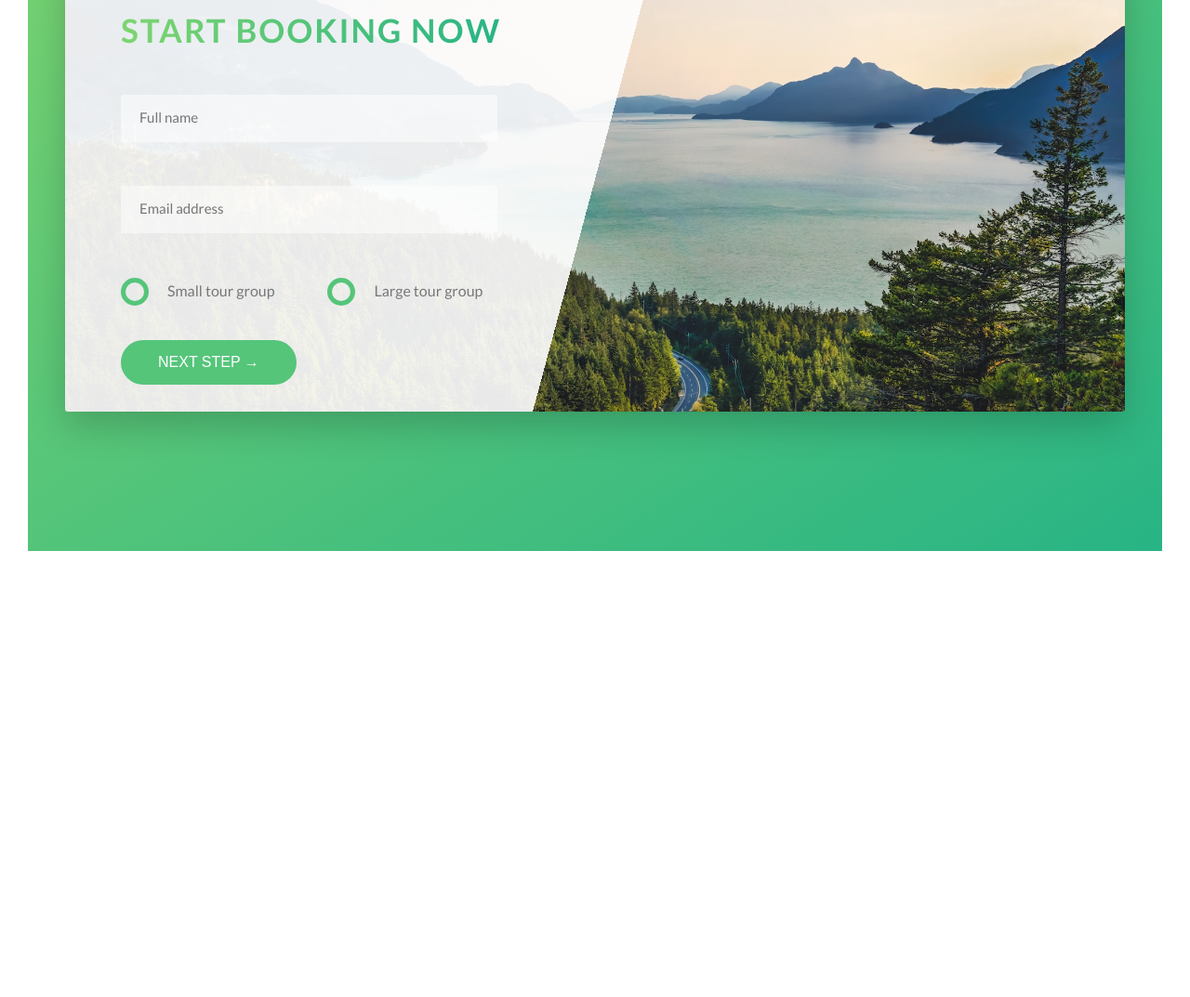
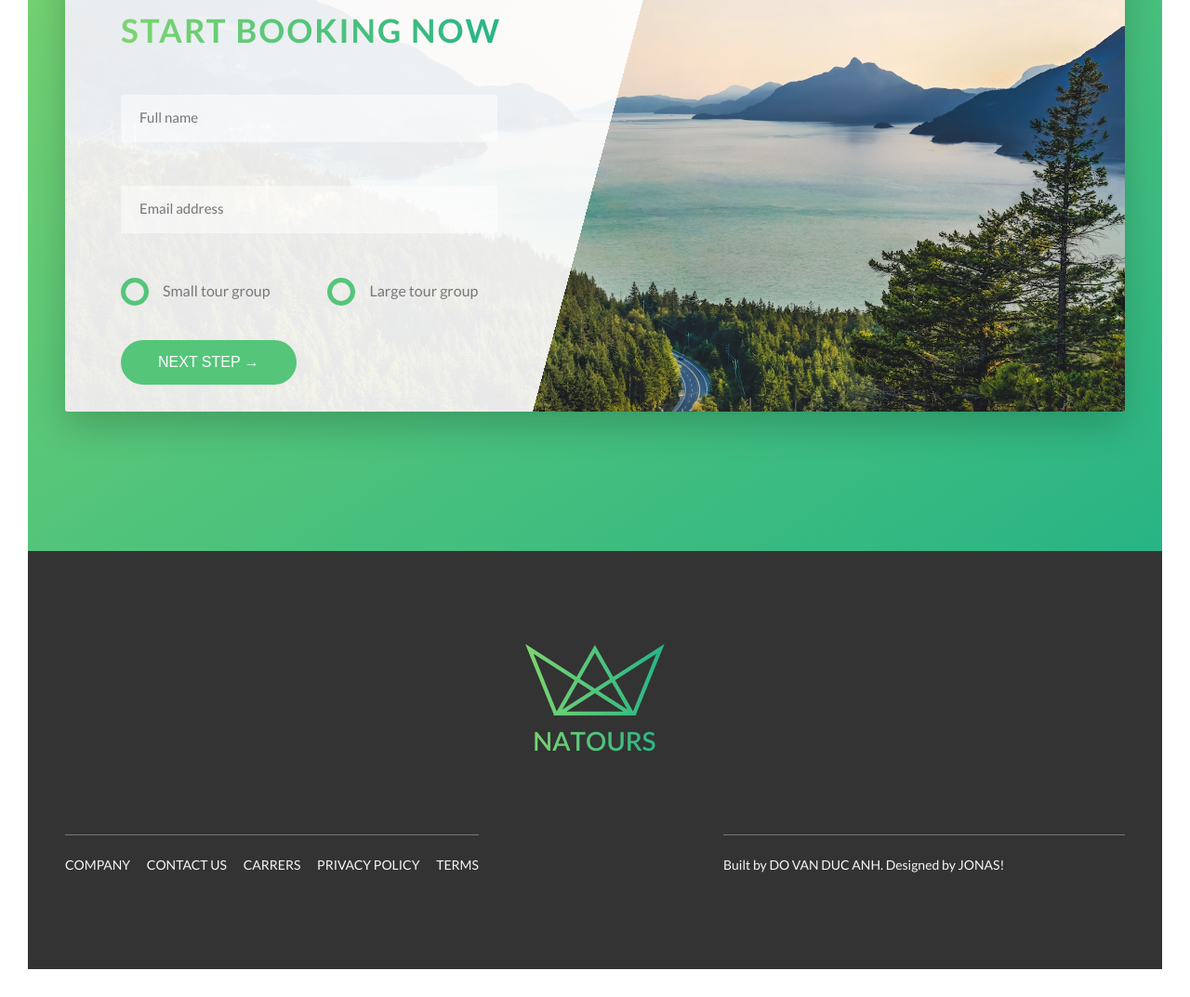
Before and after one commit to LapTrinhKhongCode/NatourTour, a website: page index.html in a window 1280 px wide. Shown: the part 4625-5698 px from the top of the page at 93% size. Before the commit the page ends 5248 px from the top, so only its background shows below. Drawn offline with Linux system fonts and the light colour scheme.

Commit message:
done footer

```diff
--- a/index.html
+++ b/index.html
@@ -369,7 +369,29 @@
                 </div>
             </section>
 
-
+            <footer class="footer">
+                <div class="footer__logo-box">
+                    <img src="img/logo-green-2x.png" alt="Full logo" class="footer__logo">
+                </div>
+                <div class="row">
+                    <div class="col-1-of-2">
+                        <div class="footer__navigation">
+                            <ul class="footer__list">
+                                <li class="footer__item"><a href="#" class="footer__link">Company</a></li>
+                                <li class="footer__item"><a href="#" class="footer__link">Contact us</a></li>
+                                <li class="footer__item"><a href="#" class="footer__link">Carrers</a></li>
+                                <li class="footer__item"><a href="#" class="footer__link">Privacy policy</a></li>
+                                <li class="footer__item"><a href="#" class="footer__link">Terms</a></li>
+                            </ul>
+                        </div>
+                    </div>
+                    <div class="col-1-of-2">
+                        <p class="footer__copyright">
+                            Built by <a href="" class="footer__link">Do Van Duc Anh</a>. Designed by <a href="" class="footer__link">Jonas</a>!
+                        </p>
+                    </div>
+                </div>
+            </footer>
 
         </main>
     </body>
--- a/sass/abstracts/_variables.scss
+++ b/sass/abstracts/_variables.scss
@@ -12,6 +12,7 @@ $color-gray-light-1: #f7f7f7;
 $color-gray-light-2: #eee;
 $color-gray-dark: #777;
 $color-gray-dark-2: #999;
+$color-gray-dark-3: #333;
 $color-white: #fff;
 $color-black: #000;
 
--- a/sass/components/_form.scss
+++ b/sass/components/_form.scss
@@ -1,5 +1,4 @@
-.form{
-
+.form {
     &__group:not(:last-child) {
         margin-bottom: 2rem;
     }
@@ -17,8 +16,6 @@
         display: block;
         transition: all .3s;
 
-        }
-
         &:focus {
             outline: none;
             box-shadow: 0 1rem 2rem rgba($color-black, .1);
@@ -29,10 +26,7 @@
             border-bottom: 3px solid $color-secondary-dark;
         }
 
-        &::-webkit-input-placeholder {
-            color: $color-gray-dark-2;
-        }
-
+    }
 
 
     &__label {
@@ -44,29 +38,30 @@
         transition: all .3s;
     }
 
-    &__input:placeholder-shown + &__label{
+    &__input:placeholder-shown + &__label {
         opacity: 0;
         visibility: hidden;
         transform: translateY(-4rem);
     }
 
-    &__radio-group{
+
+    &__radio-group {
         width: 49%;
         display: inline-block;
     }
 
-    &__radio-input{
+    &__radio-input {
         display: none;
     }
 
-    &__radio-label{
+    &__radio-label {
         font-size: $default-font-size;
         cursor: pointer;
         position: relative;
-        padding-left: 5rem;
+        padding-left: 4.5rem;
     }
 
-    &__radio-button{
+    &__radio-button {
         height: 3rem;
         width: 3rem;
         border: 5px solid $color-primary;
@@ -74,9 +69,9 @@
         display: inline-block;
         position: absolute;
         left: 0;
-        top:-.4rem;
+        top: -.4rem;
 
-        &::after{
+        &::after {
             content: "";
             display: block;
             height: 1.3rem;
@@ -85,14 +80,14 @@
             position: absolute;
             top: 50%;
             left: 50%;
+            transform: translate(-50%, -50%);
             background-color: $color-primary;
-            transform: translate(-50%,-50%);
             opacity: 0;
             transition: opacity .2s;
         }
     }
-    &__radio-input:checked ~ &__radio-label &__radio-button::after{
+
+    &__radio-input:checked ~ &__radio-label &__radio-button::after {
         opacity: 1;
     }
-
-  }
+}
--- /dev/null
+++ b/sass/layout/_footer.scss
@@ -0,0 +1,59 @@
+.footer{
+    background-color: $color-gray-dark-3;
+    padding : 10rem 0;
+    font-size: 1.4rem;
+    color: $color-gray-light-1;
+    &__logo-box{
+        text-align: center;
+        margin-bottom: 8rem;
+    }
+    &__logo{
+        width: 15rem;
+        height: auto;
+    }
+
+    &__navigation{
+        border-top: 1px solid $color-gray-dark;
+        padding-top: 2rem;
+        display: inline-block;
+    }
+    &__list{
+        list-style: none;
+    }
+    &__item{
+        display: inline-block;
+        &:not(:last-child){
+            margin-right: 1.5rem;
+        }
+    }
+    &__link{
+        &:link,
+        &:visited{
+            display: inline-block;
+            color: $color-gray-light-1;
+            background-color: $color-gray-dark-3;
+            text-decoration: none;
+            text-transform: uppercase;
+            transition: all .2s;
+
+        }
+
+
+        &:hover,
+        &:active{
+            color: $color-primary;
+            box-shadow: 0 1rem 2rem rgba($color-black, .4);
+            transform: rotate(5deg) scale(1.3);
+        }
+    }
+
+    &__copyright{
+        border-top: 1px solid $color-gray-dark;
+        padding-top: 2rem;
+        width: 80%;
+
+        float: right;
+
+    }
+
+}
--- a/sass/main.scss
+++ b/sass/main.scss
@@ -17,6 +17,7 @@
 @import "components/card";
 @import "components/form";
 
+@import "layout/footer";
 @import "layout/grid";
 @import "layout/header";
 
```
Also changed, not shown: css/style.css.
